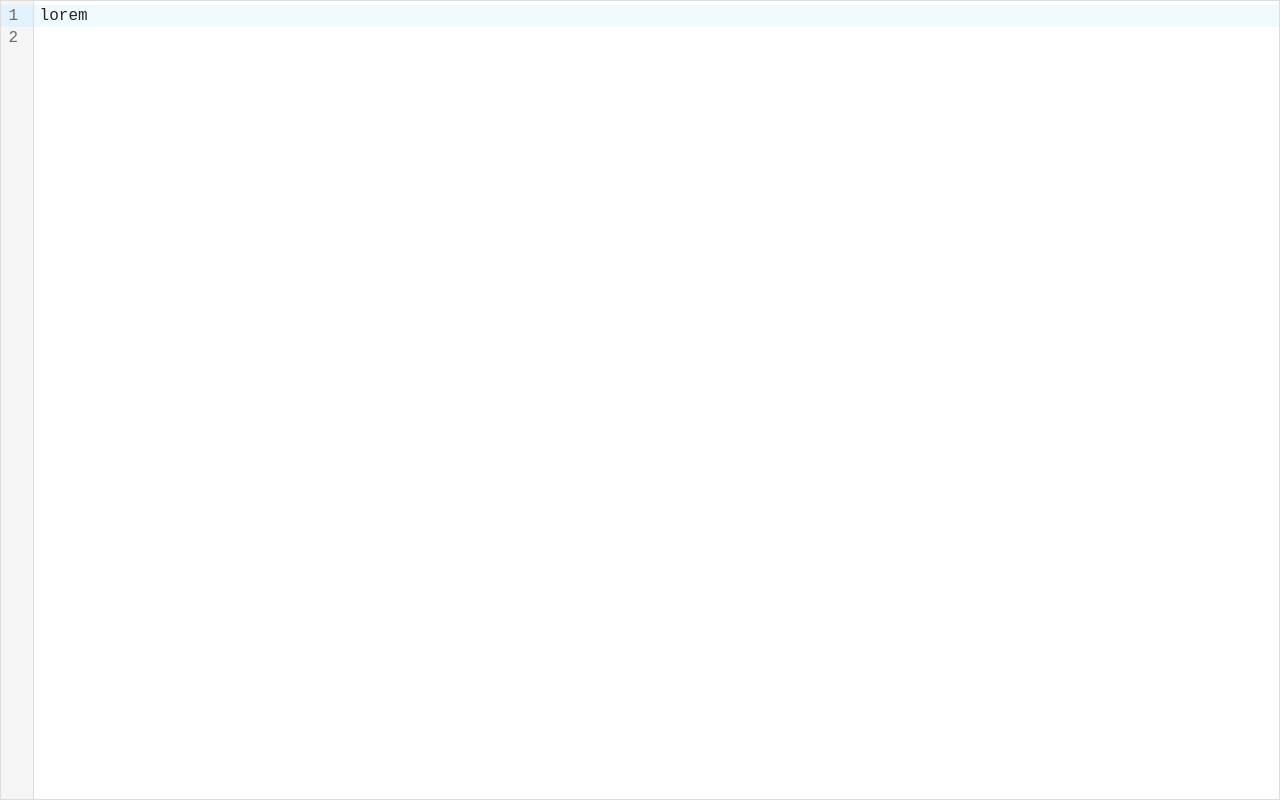
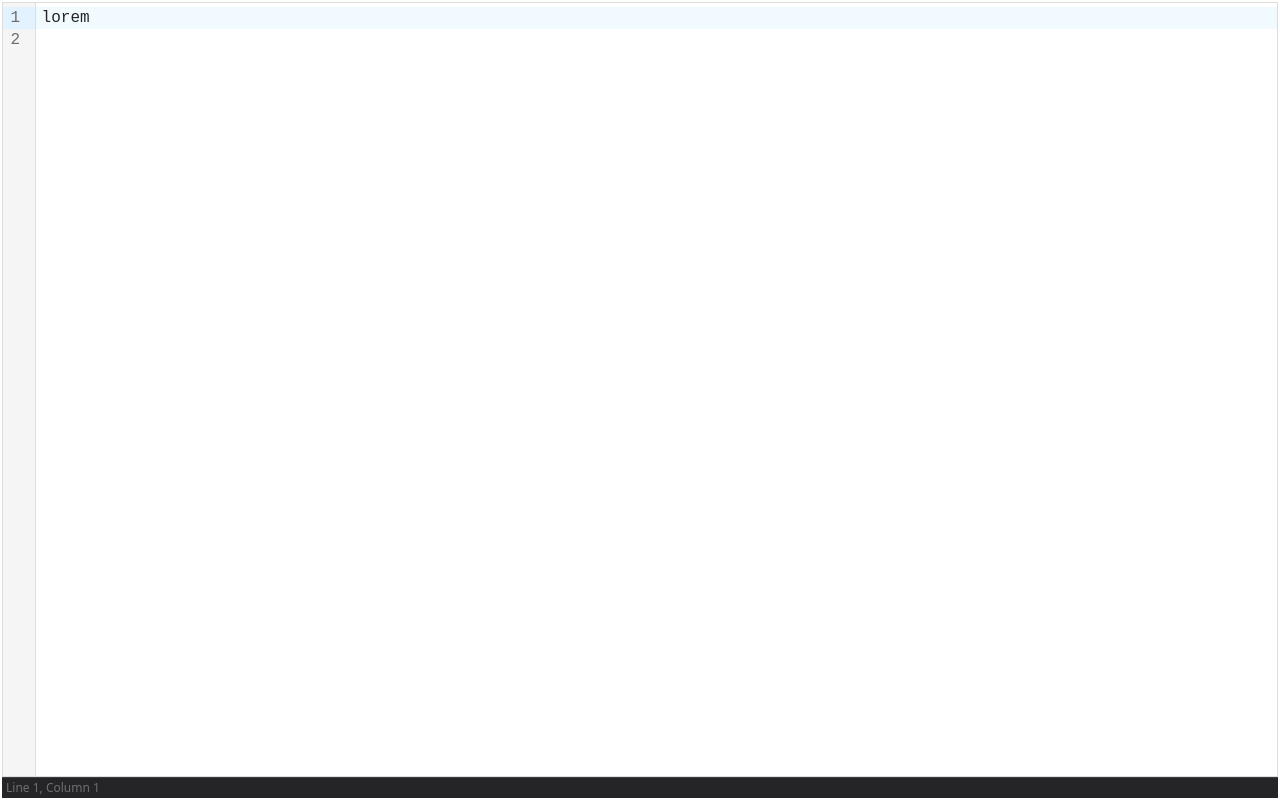
Before and after one commit to qbane/cgm, a SvelteKit app: page / in a window 1280 px wide. Built offline with nearby package versions, Linux system fonts and the light colour scheme.

Commit message:
Add a status bar with selection info

```diff
--- a/src/app.html
+++ b/src/app.html
@@ -4,7 +4,7 @@
     <meta charset="utf-8">
     <link rel="icon" href="%sveltekit.assets%/favicon.png">
     <meta name="color-scheme" content="dark light">
-    <meta name="viewport" content="width=device-width, initial-scale=1">
+    <meta name="viewport" content="width=device-width, initial-scale=1, interactive-widget=resizes-content">
     <style>
       body > div:first-child { display: contents; }
     </style>
--- a/src/lib/codemirror/baseTheme.js
+++ b/src/lib/codemirror/baseTheme.js
@@ -3,7 +3,7 @@ import { EditorView } from '@codemirror/view'
 export const baseTheme = EditorView.baseTheme({
   '&': {
     border: '1px solid #ddd',
-    height: '100dvh',
+    height: '100%',
   },
   '&dark': {
     border: '1px solid #333338',
--- a/src/lib/codemirror/tabHandler.js
+++ b/src/lib/codemirror/tabHandler.js
@@ -1,4 +1,4 @@
-// adapted from:
+// inspired by:
 // https://discuss.codemirror.net/t/possible-bug-in-commands-inserttab-when-using-indentunits/9623/5
 
 import { indentMore, indentLess } from '@codemirror/commands'
--- a/src/routes/+page.svelte
+++ b/src/routes/+page.svelte
@@ -5,9 +5,13 @@
   import { baseTheme } from '$lib/codemirror/baseTheme'
   import { colorMode } from '$lib/codemirror/colorMode'
   import { myIndentWithTab } from '$lib/codemirror/tabHandler'
+  import { EditorSelection, EditorState, Text } from '@codemirror/state';
 
   /** @type {EditorView} */
   let cmView
+
+  let curSelection = $state(/** @type {EditorSelection | null} */(null))
+  let doc = $state(/** @type {Text | null} */(null))
 
   /** @type {import('svelte/attachments').Attachment} */
   function cm(dom) {
@@ -21,19 +25,90 @@
           (el) => el.classList.contains('quiet-dark')),
         keymap.of([myIndentWithTab]),
         scrollPastEnd(),
+        EditorState.transactionExtender.of(tr => {
+          if (tr.selection) {
+            curSelection = tr.newSelection
+            doc = tr.newDoc
+          }
+          return null
+        })
       ],
       parent: dom,
     })
+
+    curSelection = cmView.state.selection
+    doc = cmView.state.doc
+
     return () => {
       cmView.destroy()
       cmView = /** @type {any} */(null)
     }
   }
+
+  const statusDisp = $derived.by(() => {
+    if (curSelection == null || doc == null) return ''
+
+    if (curSelection.ranges.length > 1) return `${curSelection.ranges.length} selection regions`
+
+    // FIXME: calculate in UTF-8 offsets
+
+    const sel = curSelection.main
+    if (!sel.empty) {
+      const ll = sel.to - sel.from
+      const nline = doc?.lineAt(sel.to).number - doc?.lineAt(sel.from).number
+
+      const lines = nline > 0 ? `${nline + 1} lines, ` : ''
+      const chrs = ll + ' ' + (ll > 1 ? 'characters' : 'character')
+      return `${lines}${chrs} selected`
+    }
+
+    const anc = sel.anchor
+    const lineinfo = doc.lineAt(anc)
+    const colno = anc - lineinfo.from
+    return `Line ${lineinfo.number}, Column ${colno + 1}`
+  })
 </script>
 
 <svelte:head>
   <title>qbane's notepad</title>
 </svelte:head>
 
-<div {@attach cm}>
+<div class="main">
+  <div class="editor-area" {@attach cm}></div>
+  <div class="status-bar">{statusDisp}</div>
 </div>
+
+<style>
+  :global(html, body) {
+    overflow: hidden;
+  }
+
+  .main {
+    display: grid;
+
+    padding: 2px;
+    height: 100dvh;
+    max-height: 100dvh;
+    overflow: hidden;
+
+    grid-template-rows: 1fr min-content;
+  }
+
+  .editor-area {
+    height: 0;
+    min-height: 100%;
+  }
+
+  .status-bar {
+    user-select: none;
+    color: var(--quiet-text-muted);
+    background: var(--quiet-neutral-900);
+    border-top: 1px solid var(--quiet-neutral-800);
+    padding: 4px;
+    font-size: .75rem;
+    line-height: 1;
+
+    position: sticky;
+    bottom: 0;
+  }
+</style>
```
